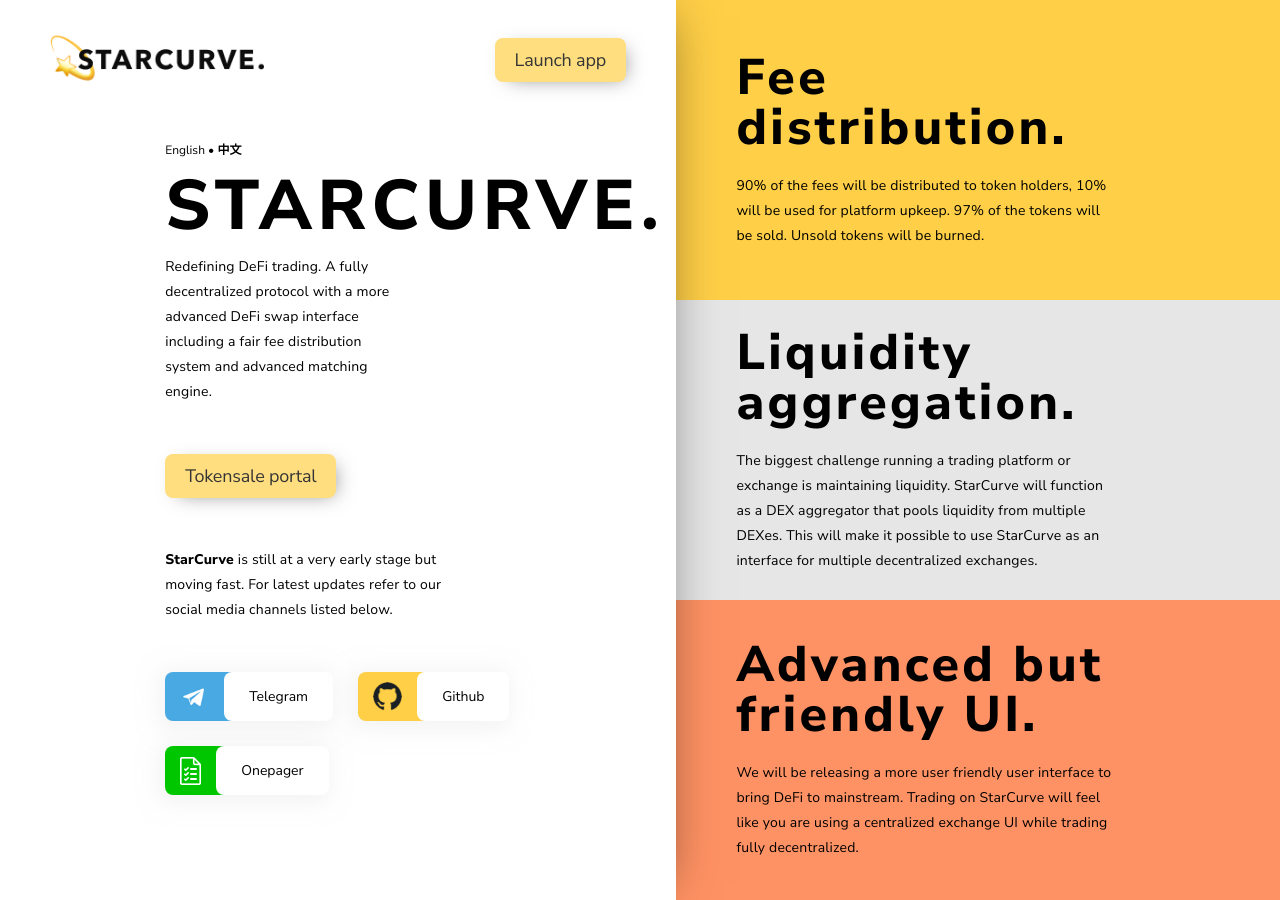
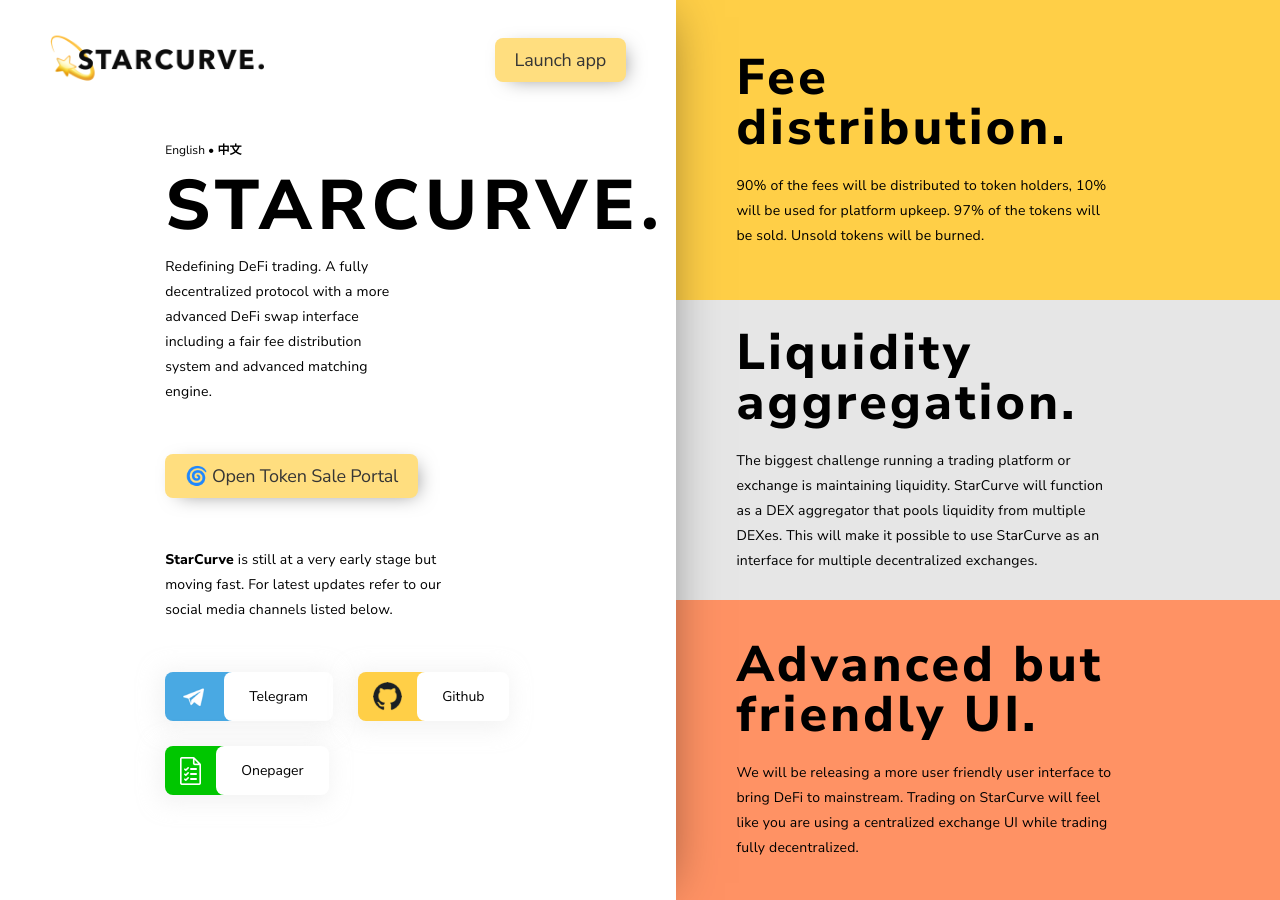
Before and after one commit to StarDEXio/website, a Jekyll site: the page built from index.en.markdown, in a window 1280 px wide. Built offline with Jekyll 4.4.1, drawn with Linux system fonts in a browser that asks for light colours.

Commit message:
Update index.html

```diff
--- a/_layouts/index.html
+++ b/_layouts/index.html
@@ -57,7 +57,7 @@
       <p>
         {{ page.description }}
       </p>
-      <a class="tokensale-btn" href="https://sale.starcurve.io/">Tokensale portal</a>
+      <a class="tokensale-btn" href="https://sale.starcurve.io/">🌀 Open Token Sale Portal</a>
     </div>
     <div class="main-left__text-alt" id="main-left__text-alt">
       <h1>StarCurve</h1>
```
